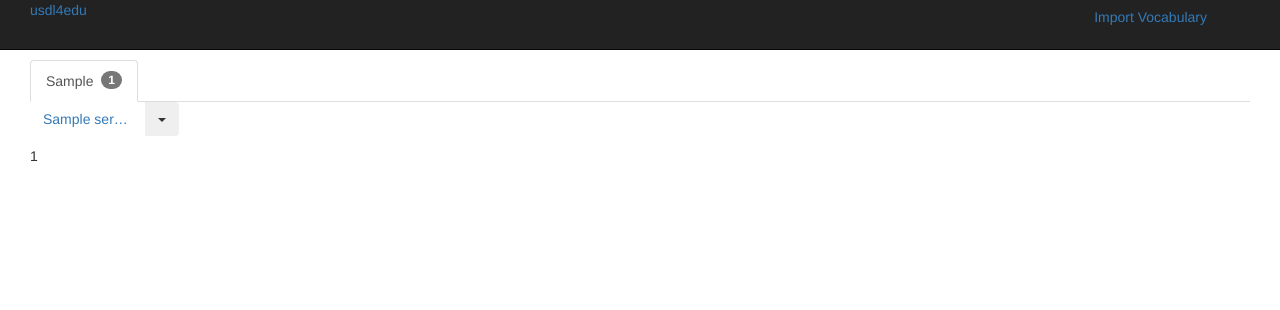
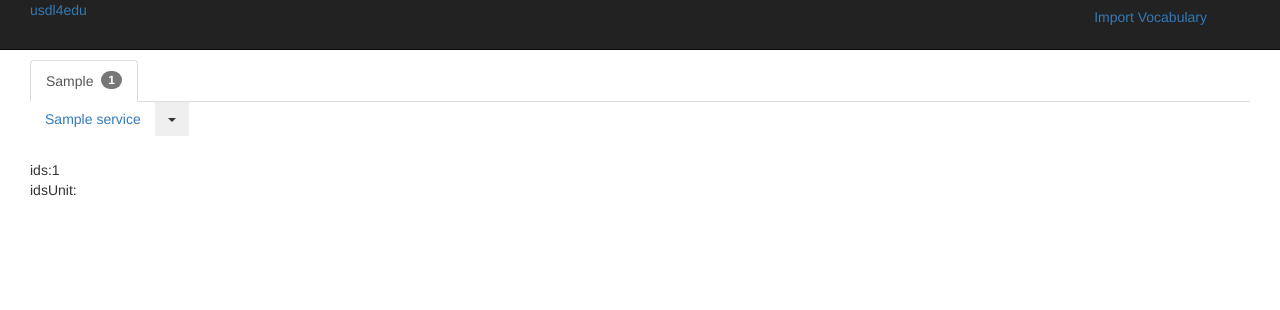
Before and after one commit to jduro/esoteric, a Rails app: page /view/1 in a window 1280 px wide. Shown: the top 310 px of the page. Run offline with Rails 7, Linux system fonts and the light colour scheme; tables that the repository leaves empty hold one stand-in row (Sample ...); style sheets or scripts are compiled from the project's sources; some libraries are stand-ins or nearby versions.

Commit message:
visual updates

```diff
--- a/webplatform/app/assets/stylesheets/application.css.scss
+++ b/webplatform/app/assets/stylesheets/application.css.scss
@@ -25,8 +25,8 @@
 	overflow: hidden;
 }
 .btn-course-title{
-	width:75%;
-	max-width:75%;
+	width:70%;
+	max-width:70%;
 	text-overflow: ellipsis;
 	overflow: hidden;
 }
--- a/webplatform/app/controllers/welcome_controller.rb
+++ b/webplatform/app/controllers/welcome_controller.rb
@@ -1187,6 +1187,17 @@ class WelcomeController < ApplicationController
 	def view()
 		@ids=params[:ids]
 		@idsS=@ids.split("-").map{ |s| s.to_i }
+		@idsUnit=params[:idsUnit]
+		@idsSUnit=@ids.split("-").map{ |s| s.to_i }
+
+		# @servicesSelected=[]
+		# @idsS.each do |id|
+		# 	@servicesSelected << Service.find(id)
+		# end
+		# @unitsSelected=[]
+		# @idsSUnit.each do |id|
+		# 	@unitsSelected << Unit.find(id)
+		# end
 
 		@isIndex=true
 
--- a/webplatform/app/views/layouts/application.html.erb
+++ b/webplatform/app/views/layouts/application.html.erb
@@ -54,18 +54,18 @@
                   <% @services.each do |service| %>
                     <% if service.organization==organization %>
                       <% if service.isCourse==false %>
-                        <div style="margin-bottom:10px"><%= link_to service.title, "/service/#{service.id}", :class => "btn btn-small btn-service-title", :rel => 'tooltip', :title => 'Press for more info'%>
+                        <div class="btn-group" style="margin-bottom:10px"><%= link_to service.title, "/service/#{service.id}", :class => "btn btn-small btn-service-title", :rel => 'tooltip', :title => 'Press for more info'%>
                           <%if @idsS%>
                             <%if @idsS.include? service.id %>
                               <%tmp=@idsS%>
                               <%tmp=tmp.delete_if{|n| n==service.id}%>
                               <%if tmp.size!=0%>
                                     <%aux=tmp.join("-")%>
-                                    <%= link_to("/view/#{aux}") do %>
+                                    <%= link_to({:action=>'view',:ids=>aux},:class=>"btn btn-small") do %>
                                       <i class="icon-remove"></i>
                                     <%end%>
                                   <%else%>
-                                    <%= link_to("/") do %>
+                                    <%= link_to("/",:class=>"btn btn-small") do %>
                                       <i class="icon-remove"></i>
                                     <%end%>
                                   <%end%>
@@ -75,12 +75,12 @@
                                 <%aux=@ids+"-"%>
                               <%end%>
                               <% aux += service.id.to_s%>
-                              <%= link_to("/view/#{aux}") do %>
+                              <%= link_to({:action=>'view',:ids=>aux},:class=>"btn btn-small") do %>
                                 <i class="icon-plus"></i>
                               <%end%>
                             <%end%>
                           <%else%>
-                            <%= link_to("/view/#{service.id}") do %>
+                            <%= link_to({:action=>'view',:ids=>service.id},:class=>"btn btn-small") do %>
                               <i class="icon-plus"></i>
                             <%end%>
                           <%end%>
@@ -93,6 +93,35 @@
                           <button type="button" class="btn btn-small" data-toggle="collapse" data-target="#collapse<%=collapse%>" data-toggle="tooltip" title="Click to expand/collapse course units list">
                             <span class="caret"></span>
                           </button>
+                          <%if @idsS%>
+                            <%if @idsS.include? service.id %>
+                              <%tmp=@idsS%>
+                              <%tmp=tmp.delete_if{|n| n==service.id}%>
+                              <%if tmp.size!=0%>
+                                    <%aux=tmp.join("-")%>
+                                    <%= link_to({:action=>'view',:ids=>aux}, :class=>"btn btn-small") do %>
+                                      <i class="icon-remove inline"></i>
+                                    <%end%>
+                                  <%else%>
+                                    <%= link_to("/", :class=>"btn btn-small") do %>
+                                      <i class="icon-remove inline"></i>
+                                    <%end%>
+                                  <%end%>
+                            <%else%>
+                              <%aux="" %>
+                              <%if @ids %>
+                                <%aux=@ids+"-"%>
+                              <%end%>
+                              <% aux += service.id.to_s%>
+                              <%= link_to({:action=>'view',:ids=>aux}, :class=>"btn btn-small") do %>
+                                <i class="icon-plus inline"></i>
+                              <%end%>
+                            <%end%>
+                          <%else%>
+                            <%= link_to({:action=>'view',:ids=>service.id}, :class=>"btn btn-small") do %>
+                              <i class="icon-plus inline"></i>
+                            <%end%>
+                          <%end%>
                           </div>
                         </div>
                         <div id="collapse<%=collapse%>" class="collapse">
@@ -116,33 +142,18 @@
                   <% @services.each do |service| %>
                     <% if service.organization==organization %>
                       <% if service.isCourse==false %>
-                        <div style="margin-bottom:10px"><%= link_to service.title, "/service/#{service.id}", :class => "btn btn-small btn-service-title", :rel => 'tooltip', :title => 'Press for more info'%>
-                        <i class="icon-ok icon-green"></i><i class="icon-remove icon-red"></i></div>
-                      <% else %>
-                        <div style="margin-bottom:10px">
-                          <div class="btn-group">
-                          <%= link_to service.title, "/course/#{service.id}", :class => "btn btn-small btn-course-title", :rel => 'tooltip', :title => 'Press for more info'%>
-                          <button type="button" class="btn btn-small" data-toggle="collapse" data-target="#collapse<%=collapse%>" data-toggle="tooltip" title="Click to expand/collapse course units list">
-                          <span class="caret"></span>
-                          </button>
-                          </div>
-                        </div>
-                        <div id="collapse<%=collapse%>" class="collapse">
-                          <%collapse+=1%>
-                          <% service.units.each do |u| %>
-                            <div style="margin-bottom:10px">
-                              <%= link_to u.title, "/unit/#{u.id}", :class => "btn btn-small btn-service-title2", :rel => 'tooltip', :title => 'Press for more info'%>
+                        <div class="btn-group" style="margin-bottom:10px"><%= link_to service.title, "/service/#{service.id}", :class => "btn btn-small btn-service-title", :rel => 'tooltip', :title => 'Press for more info'%>
                           <%if @idsS%>
                             <%if @idsS.include? service.id %>
                               <%tmp=@idsS%>
                               <%tmp=tmp.delete_if{|n| n==service.id}%>
                               <%if tmp.size!=0%>
                                     <%aux=tmp.join("-")%>
-                                    <%= link_to("/view/#{aux}") do %>
+                                    <%= link_to({:action=>'view',:ids=>aux},:class=>"btn btn-small") do %>
                                       <i class="icon-remove"></i>
                                     <%end%>
                                   <%else%>
-                                    <%= link_to("/") do %>
+                                    <%= link_to("/",:class=>"btn btn-small") do %>
                                       <i class="icon-remove"></i>
                                     <%end%>
                                   <%end%>
@@ -152,22 +163,65 @@
                                 <%aux=@ids+"-"%>
                               <%end%>
                               <% aux += service.id.to_s%>
-                                  <%= link_to("/view/#{aux}") do %>
+                              <%= link_to({:action=>'view',:ids=>aux},:class=>"btn btn-small") do %>
                                 <i class="icon-plus"></i>
                               <%end%>
                             <%end%>
                           <%else%>
-                                <%= link_to("/view/#{service.id}") do %>
+                            <%= link_to({:action=>'view',:ids=>service.id},:class=>"btn btn-small") do %>
                               <i class="icon-plus"></i>
                             <%end%>
                           <%end%>
+                      </div>
+                      <% else %>
+                        <div style="margin-bottom:10px">
+                          <div class="btn-group">
+                          <%= link_to service.title, "/course/#{service.id}", :class => "btn btn-small btn-course-title", :rel => 'tooltip', :title => 'Press for more info'%>
+                          <button type="button" class="btn btn-small" data-toggle="collapse" data-target="#collapse<%=collapse%>" data-toggle="tooltip" title="Click to expand/collapse course units list">
+                          <span class="caret"></span>
+                          </button>
+                          <%if @idsS%>
+                            <%if @idsS.include? service.id %>
+                              <%tmp=@idsS%>
+                              <%tmp=tmp.delete_if{|n| n==service.id}%>
+                              <%if tmp.size!=0%>
+                                    <%aux=tmp.join("-")%>
+                                    <%= link_to({:action=>'view',:ids=>aux}, :class=>"btn btn-small") do %>
+                                      <i class="icon-remove inline"></i>
+                                    <%end%>
+                                  <%else%>
+                                    <%= link_to("/", :class=>"btn btn-small") do %>
+                                      <i class="icon-remove inline"></i>
+                                    <%end%>
+                                  <%end%>
+                            <%else%>
+                              <%aux="" %>
+                              <%if @ids %>
+                                <%aux=@ids+"-"%>
+                              <%end%>
+                              <% aux += service.id.to_s%>
+                              <%= link_to({:action=>'view',:ids=>aux}, :class=>"btn btn-small") do %>
+                                <i class="icon-plus inline"></i>
+                              <%end%>
+                            <%end%>
+                          <%else%>
+                            <%= link_to({:action=>'view',:ids=>service.id}, :class=>"btn btn-small") do %>
+                              <i class="icon-plus inline"></i>
+                            <%end%>
+                          <%end%>
+                          </div>
+                        </div>
+                        <div id="collapse<%=collapse%>" class="collapse">
+                          <%collapse+=1%>
+                          <% service.units.each do |u| %>
+                            <div style="margin-bottom:10px">
+                              <%= link_to u.title, "/unit/#{u.id}", :class => "btn btn-small btn-service-title2", :rel => 'tooltip', :title => 'Press for more info'%>
                             </div>
                           <% end%>
                         </div>
                       <% end %>
                     <% end %>
                   <% end %>
-
                 </div>
               <% end %>
               <% count+=1 %>
--- a/webplatform/app/views/welcome/view.html.erb
+++ b/webplatform/app/views/welcome/view.html.erb
@@ -1 +1,5 @@
-<%=@ids%>
+ids:<%= @ids %>
+
+<br>
+
+idsUnit:<%= @idsUnit %>
```
Also changed, not shown: other parts of webplatform/app/views/layouts/application.html.erb (+0 -3 lines). Lines whose indentation alone changed are shown as unchanged.
